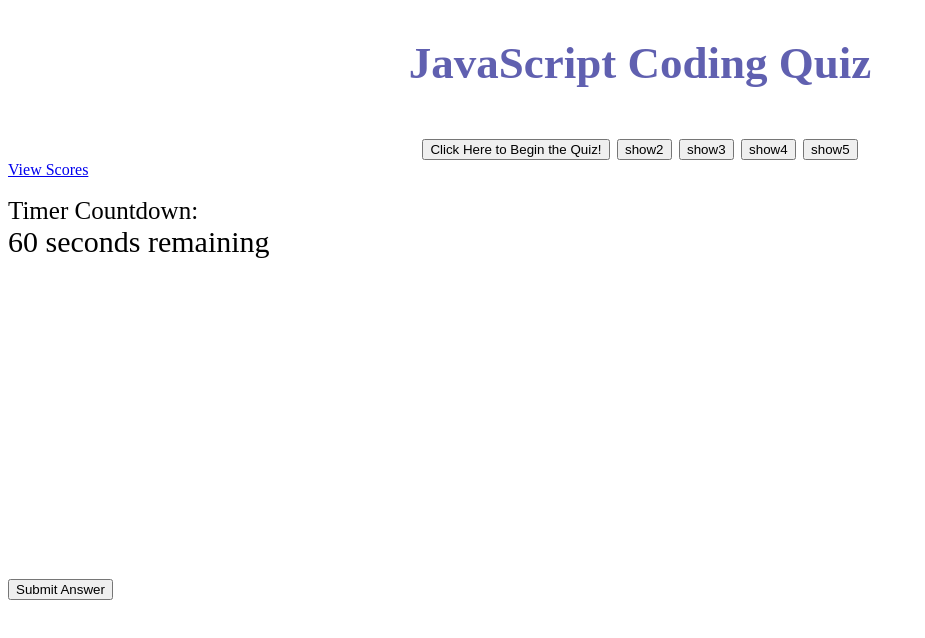
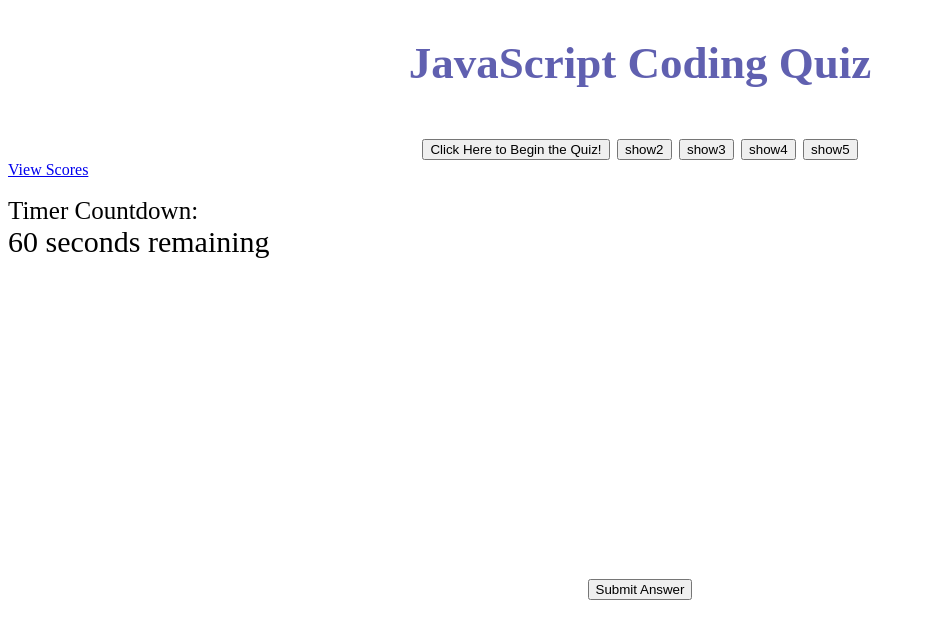
Before and after one commit to Laurenzel93/code-quiz, a plain HTML site: page index.html in a window 1280 px wide. Shown: the whole page, without its empty margins (0-925 px from the left). Drawn offline with Linux system fonts and the light colour scheme.

Commit message:
Update style.css

```diff
--- a/style.css
+++ b/style.css
@@ -1,3 +1,4 @@
+
 
 header {
     color: rgba(0, 0, 128, 0.623);
@@ -13,6 +14,6 @@ font-size: 25px;
     font-size: 30px;
 }
 
-.q-container {
+main {
     text-align: center;
 }
```
